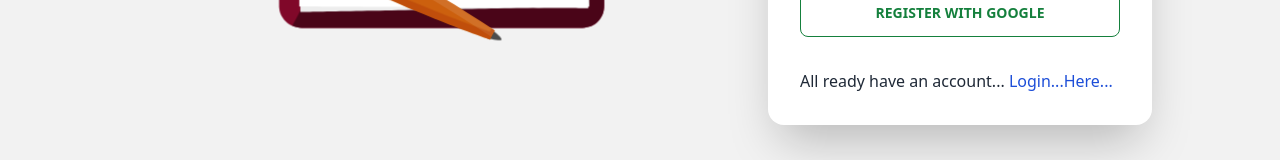
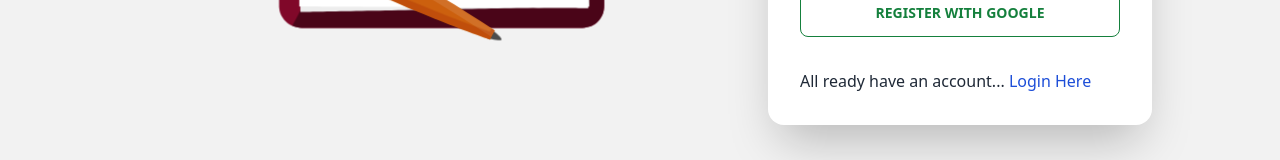
Before and after one commit to zahidhasan1993/whizzyWheels, a React (Vite) app: page /register in a window 1280 px wide. Shown: the part 719-879 px from the top of the page. Built offline with nearby package versions, Linux system fonts and the light colour scheme; no server answers.

Commit message:
andding readme.md file

```diff
--- a/src/components/authentication/Login.jsx
+++ b/src/components/authentication/Login.jsx
@@ -119,7 +119,7 @@ const Login = () => {
                 <button onClick={handleGoogleSignIn} className="btn w-full btn-outline text-green-700 hover:bg-green-700 hover:border-none hover:text-white mt-3">Login with google</button>
 
               </div>
-              <p className="mt-6">New to <span className="font-bold">Whizzy<span className="text-amber-700">Wheels?.....</span></span> <Link to='/register' className="text-blue-700">Register First...</Link></p>
+              <p className="mt-6">New to <span className="font-bold">Whizzy<span className="text-amber-700">Wheels?.....</span></span> <Link to='/register' className="text-blue-700">Register First</Link></p>
             </form>
           </div>
         </div>
--- a/src/components/authentication/Registration.jsx
+++ b/src/components/authentication/Registration.jsx
@@ -102,7 +102,7 @@ const Registration = () => {
                   name="name"
                   placeholder="Your Name"
                   className="input input-bordered"
-
+                  required
                 />
               </div>
               <div className="form-control">
@@ -149,7 +149,7 @@ const Registration = () => {
                 <button onClick={handleGoogleSignUp} className="btn w-full btn-outline text-green-700 hover:bg-green-700 hover:border-none hover:text-white mt-3">Register with google</button>
 
               </div>
-              <p className="mt-6">All ready  have an account... <Link to='/login' className="text-blue-700">Login...Here...</Link></p>
+              <p className="mt-6">All ready  have an account... <Link to='/login' className="text-blue-700">Login Here</Link></p>
             </form>
           </div>
         </div>
--- a/src/components/extra/TabToyCard.jsx
+++ b/src/components/extra/TabToyCard.jsx
@@ -18,7 +18,7 @@ const TabToyCard = ({ data }) => {
           Ratings: <span className="text-amber-700">{rating}</span>
         </p>
         <div className="card-actions justify-end">
-          <Link to={`/cardtoys/${_id}`}>
+          <Link to={`/toydetails/${_id}`}>
             {" "}
             <button className="btn btn-outline text-amber-700 hover:bg-amber-700 hover:border-none hover:text-white">
               View Details
--- a/src/components/extra/toys/AlltoysTable.jsx
+++ b/src/components/extra/toys/AlltoysTable.jsx
@@ -32,7 +32,7 @@ const AlltoysTable = ({ toy }) => {
       <td>${price}</td>
       <td>{available_quantity}</td>
       <td>
-        <Link to={`/cardtoys/${_id}`}>
+        <Link to={`/toydetails/${_id}`}>
           {" "}
           <button className="btn btn-outline btn-xs text-amber-700 hover:bg-amber-700 hover:text-white">
             View Details
--- a/src/components/routes/PublicRoutes.jsx
+++ b/src/components/routes/PublicRoutes.jsx
@@ -58,7 +58,7 @@ const router = createBrowserRouter([
         )
       },
       {
-        path: "cardtoys/:id",
+        path: "toydetails/:id",
         element: (
           <PrivateRoute>
             <CardToysDetails></CardToysDetails>
```
Also changed, not shown: 1 other file (tests, documents, lock files or other folders).
